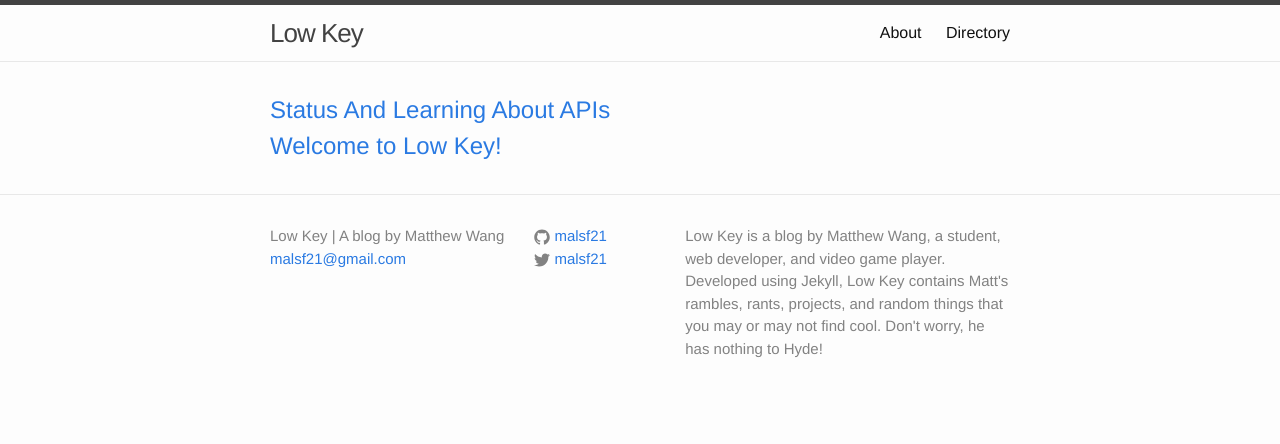
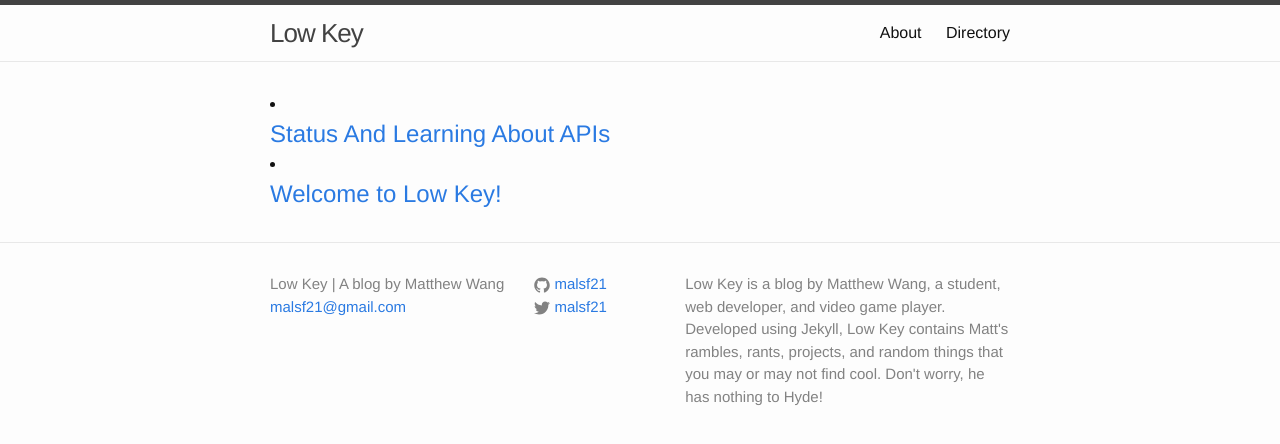
Before and after one commit to mattxwang/lowkey, a Jekyll site: the page built from link_feed.html, in a window 1280 px wide. Shown: the top 444 px of the page. Built offline with Jekyll 4.4.1, drawn with Linux system fonts in a browser that asks for light colours.

Commit message:
adds list element to link feed

```diff
--- a/link_feed.html
+++ b/link_feed.html
@@ -3,6 +3,6 @@
 ---
 <div id="link-feed">
 {% for post in site.posts %}
-  <a class="post-link" href="{{ post.url | prepend: site.baseurl }}">{{ post.title }}</a>
+  <li><a class="post-link" href="{{ post.url | prepend: site.baseurl }}">{{ post.title }}</a></li>
 {% endfor %}
 </div>
```
